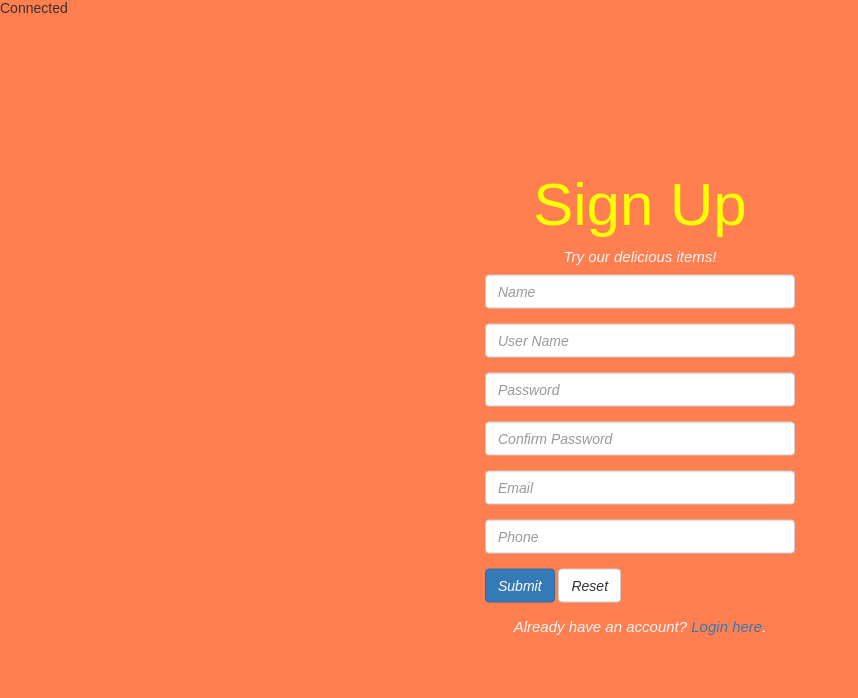
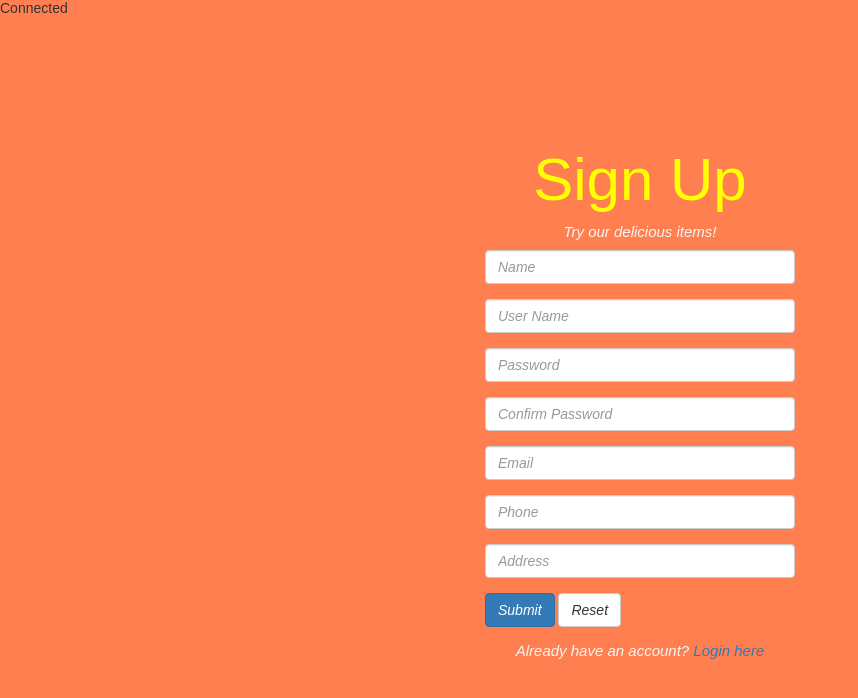
Before and after one commit to Rafsan25/CSE311.9L_Summer20_RAH1_-M-, a PHP site: page /register.php in a window 1280 px wide. Shown: the top 698 px of the page, without its empty margins (0-858 px from the left). Run offline with PHP 8.4, Linux system fonts and the light colour scheme.

Commit message:
resolved some issues and inserted some data in database via register

```diff
--- a/register.php
+++ b/register.php
@@ -3,10 +3,10 @@
     require_once "config.php";
 
 // Define variables and initialize with null string
-$name=$user_name = $password = $confirm_password =$email=$phone= "";
-$name_err=$user_name_err = $password_err = $confirm_password_err =$email_err=$phone_err= "";
+    $name = $user_name = $password = $confirm_password =$email= $phone= $address="";
+    $name_err = $user_name_err = $password_err = $confirm_password_err =$email_err= $phone_err= $address_err= "";
 
-if($_SERVER["REQUEST_METHOD"] == "POST") {
+    if ($_SERVER["REQUEST_METHOD"] == "POST") {
 
         if (empty(trim($_POST["name"]))) {
             $name_err = "Please enter a name.";
@@ -38,7 +38,6 @@ if($_SERVER["REQUEST_METHOD"] == "POST") {
 
 
 // Processing form data when form is submitted
-
         // Validate username
         if (empty(trim($_POST["user_name"]))) {
             $user_name_err = "Please enter a username.";
@@ -71,7 +70,6 @@ if($_SERVER["REQUEST_METHOD"] == "POST") {
                 mysqli_stmt_close($stmt);
             }
         }
-
         // Validate password
         if (empty(trim($_POST["password"]))) {
             $password_err = "Please enter a password.";
@@ -123,14 +121,14 @@ if($_SERVER["REQUEST_METHOD"] == "POST") {
         }
 
         if (empty(trim($_POST["phone"]))) {
-        $email_err = "Please enter a phone number.";
+            $phone_err = "Please enter a phone number.";
         } else {
             // Prepare a select statement
             $sql = "SELECT user_id FROM user WHERE phone = ?";
 
             if ($stmt = mysqli_prepare($link, $sql)) {
                 // Bind variables to the prepared statement as parameters
-            mysqli_stmt_bind_param($stmt, "s", $param_phone);
+                mysqli_stmt_bind_param($stmt, "i", $param_phone);
 
                 // Set parameters
                 $param_phone = trim($_POST["phone"]);
@@ -153,15 +151,43 @@ if($_SERVER["REQUEST_METHOD"] == "POST") {
             }
         }
 
-    // Check input errors before inserting in database
-    if (empty($name_err)&&empty($user_name_err) && empty($password_err) && empty($confirm_password_err)&& empty($email_err)&&empty($phone_err)) {
-
-        // Prepare an insert statement
-        $sql = "INSERT INTO users (name,user_name, password,email,phone) VALUES (?,?,?,?,?)";
+        if (empty(trim($_POST["address"]))) {
+            $address_err = "Please enter an address.";
+        } else {
+            // Prepare a select statement
+            $sql = "SELECT user_id FROM user WHERE address = ?";
 
             if ($stmt = mysqli_prepare($link, $sql)) {
                 // Bind variables to the prepared statement as parameters
-            mysqli_stmt_bind_param($stmt, "ss", $param_name, $param_user_name, $param_password, $param_email, $param_phone);
+                mysqli_stmt_bind_param($stmt, "s", $param_address);
+
+                // Set parameters
+                $param_address= trim($_POST["address"]);
+
+                // Attempt to execute the prepared statement
+                if (mysqli_stmt_execute($stmt)) {
+                    /* store result */
+                    mysqli_stmt_store_result($stmt);
+
+                    $address = trim($_POST["address"]);
+                } else {
+                    echo "Oops! Something went wrong. Please try again later.";
+                }
+
+                // Close statement
+                mysqli_stmt_close($stmt);
+            }
+        }
+
+        // Check input errors before inserting in database
+        if (empty($name_err) && empty($user_name_err) && empty($password_err) && empty($confirm_password_err) && empty($email_err) && empty($phone_err) && empty($address_err)) {
+
+            // Prepare an insert statement
+            $sql =mysqli_query($link, "INSERT INTO user (`name`,`user_name`, `password`,`email`,`phone`,`address`) VALUES ('$name','$user_name','$password','$email','$phone','$address')");
+
+            if ($stmt = mysqli_prepare($link, $sql)) {
+                // Bind variables to the prepared statement as parameters
+                mysqli_stmt_bind_param($stmt, "ss", $param_name, $param_user_name, $param_password, $param_email, $param_phone, $param_address);
 
                 // Set parameters
                 $param_name = $name;
@@ -169,11 +195,12 @@ if($_SERVER["REQUEST_METHOD"] == "POST") {
                 $param_password = password_hash($password, PASSWORD_DEFAULT); // Creates a password hash
                 $param_email = $email;
                 $param_phone = $phone;
+                $param_address = $address;
 
                 // Attempt to execute the prepared statement
                 if (mysqli_stmt_execute($stmt)) {
                     // Redirect to login page
-                header("location: Login.php");
+                    header("location: Welcome Page.php");
                 } else {
                     echo "Something went wrong. Please try again later.";
                 }
@@ -186,6 +213,7 @@ if($_SERVER["REQUEST_METHOD"] == "POST") {
         // Close connection
         mysqli_close($link);
     }
+
 ?>
 
 <!DOCTYPE html>
@@ -205,7 +233,6 @@ if($_SERVER["REQUEST_METHOD"] == "POST") {
         h2{font-size: 60px;}
         p{font-size: 15px;}
         p{font-style: italic;}
-        label{color: royalblue;}
         body{ font: 14px sans-serif; }
         input{font-style: italic;}
         .wrapper{width: 350px; padding: 20px;position: relative ;margin: 0;position: absolute;top: 50%;left: 50%;margin-right: -50%;transform: translate(-50%, -50%)}
@@ -240,21 +267,27 @@ if($_SERVER["REQUEST_METHOD"] == "POST") {
         </div>
         <div class="form-group <?php echo (!empty($email_err)) ? 'has-error' : ''; ?>">
 
-            <input type="text" email="email" class="form-control" placeholder="Email" value="<?php echo $email; ?>">
+            <input type="text" name="email" class="form-control" placeholder="Email" value="<?php echo $email; ?>">
             <span class="help-block"><?php echo $email_err; ?></span>
 
         </div>
         <div class="form-group <?php echo (!empty($phone_err)) ? 'has-error' : ''; ?>">
 
-            <input type="text" phone="phone" class="form-control" placeholder="Phone" value="<?php echo $phone; ?>">
+            <input type="text" name="phone" class="form-control" placeholder="Phone" value="<?php echo $phone; ?>">
             <span class="help-block"><?php echo $phone_err; ?></span>
+
+        </div>
+        <div class="form-group <?php echo (!empty($address_err)) ? 'has-error' : ''; ?>">
+
+            <input type="text" name="address" class="form-control" placeholder="Address" value="<?php echo $address; ?>">
+            <span class="help-block"><?php echo $address_err; ?></span>
 
         </div>
         <div class="form-group">
             <input type="submit" class="btn btn-primary" value="Submit">
             <input type="reset" class="btn btn-default" value="Reset">
         </div>
-        <p>Already have an account? <a href="Login.php">Login here</a>.</p>
+        <p>Already have an account? <a href="Login.php">Login here</a></p>
     </form>
 </div>
 </body>
```
Lines whose indentation alone changed are shown as unchanged.
